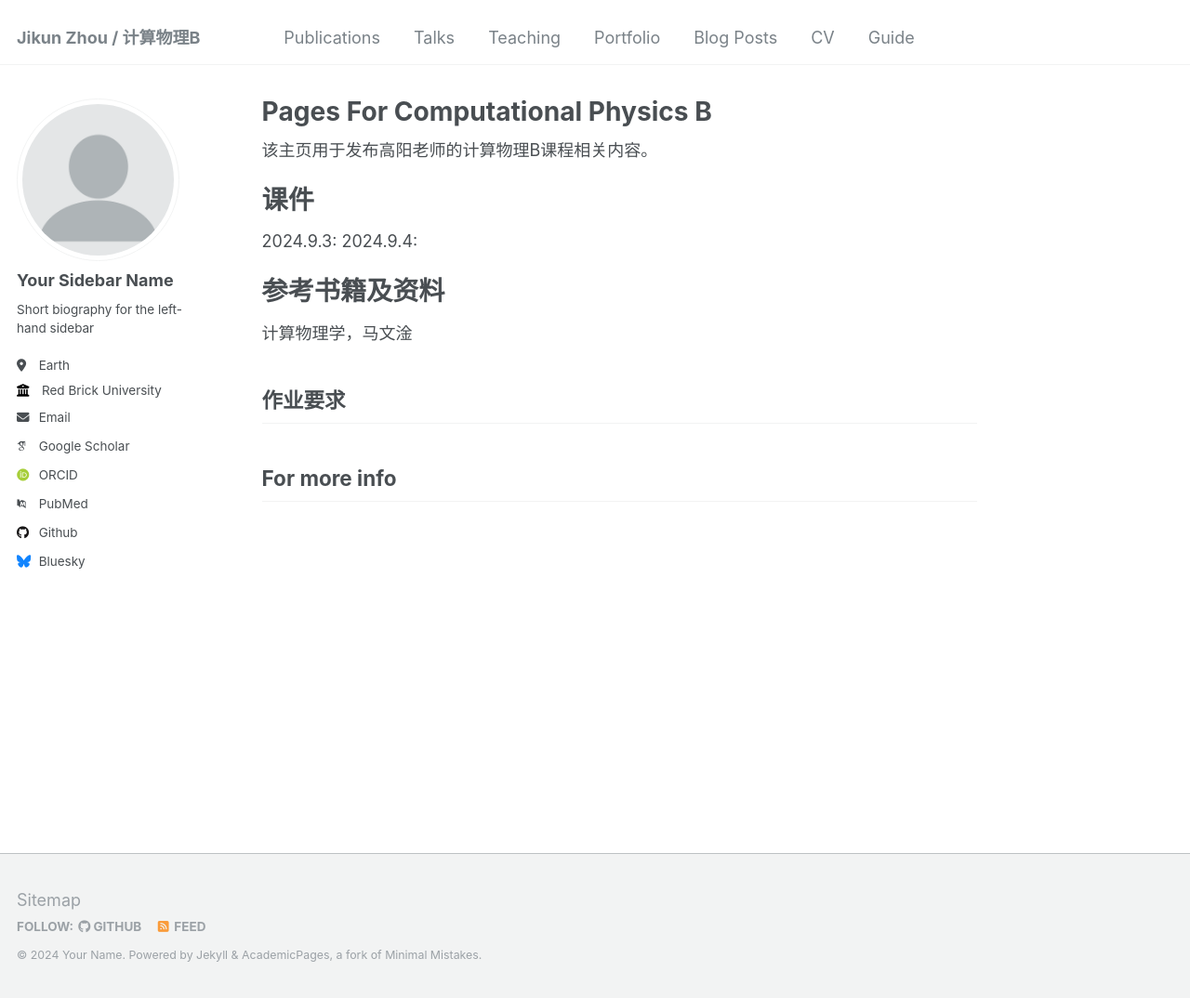
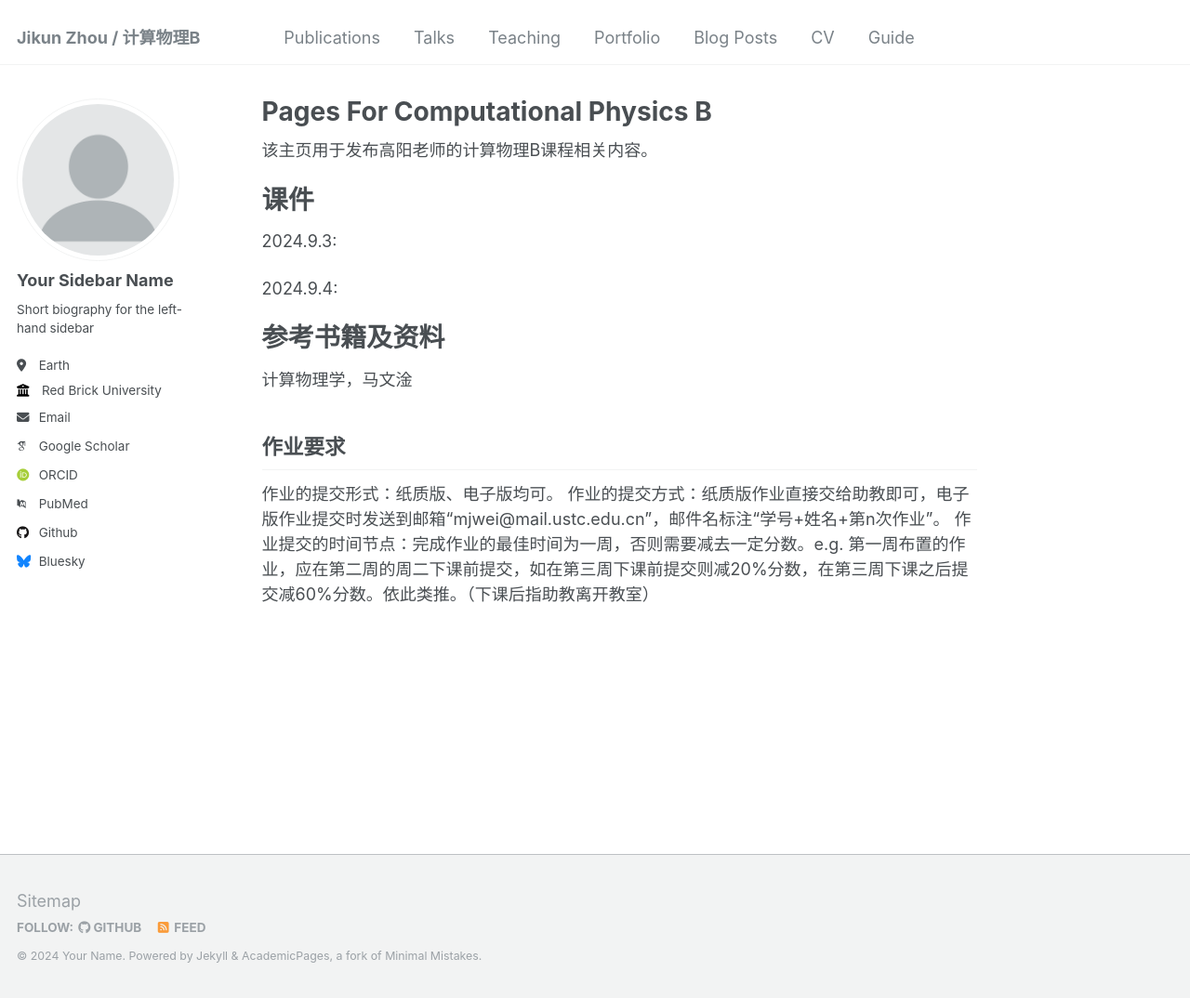
Before and after one commit to ZhouJikunn/ZhouJikunn.github.io, a Jekyll site: the page built from _pages/about.md, in a window 1280 px wide and 1074 px high. Shown: the whole window at 93% size. Built offline with Jekyll 4.4.1, drawn with Linux system fonts in a browser that asks for light colours; some web fonts are replaced.

Commit message:
Update about.md

```diff
--- a/_pages/about.md
+++ b/_pages/about.md
@@ -11,6 +11,7 @@ redirect_from:
 课件
 ======
 2024.9.3:
+
 2024.9.4:
 
 参考书籍及资料
@@ -19,7 +20,6 @@ redirect_from:
 
 作业要求
 ------
-
-
-For more info
-------
+作业的提交形式：纸质版、电子版均可。
+作业的提交方式：纸质版作业直接交给助教即可，电子版作业提交时发送到邮箱“mjwei@mail.ustc.edu.cn”，邮件名标注“学号+姓名+第n次作业”。
+作业提交的时间节点：完成作业的最佳时间为一周，否则需要减去一定分数。e.g. 第一周布置的作业，应在第二周的周二下课前提交，如在第三周下课前提交则减20%分数，在第三周下课之后提交减60%分数。依此类推。（下课后指助教离开教室）
```
